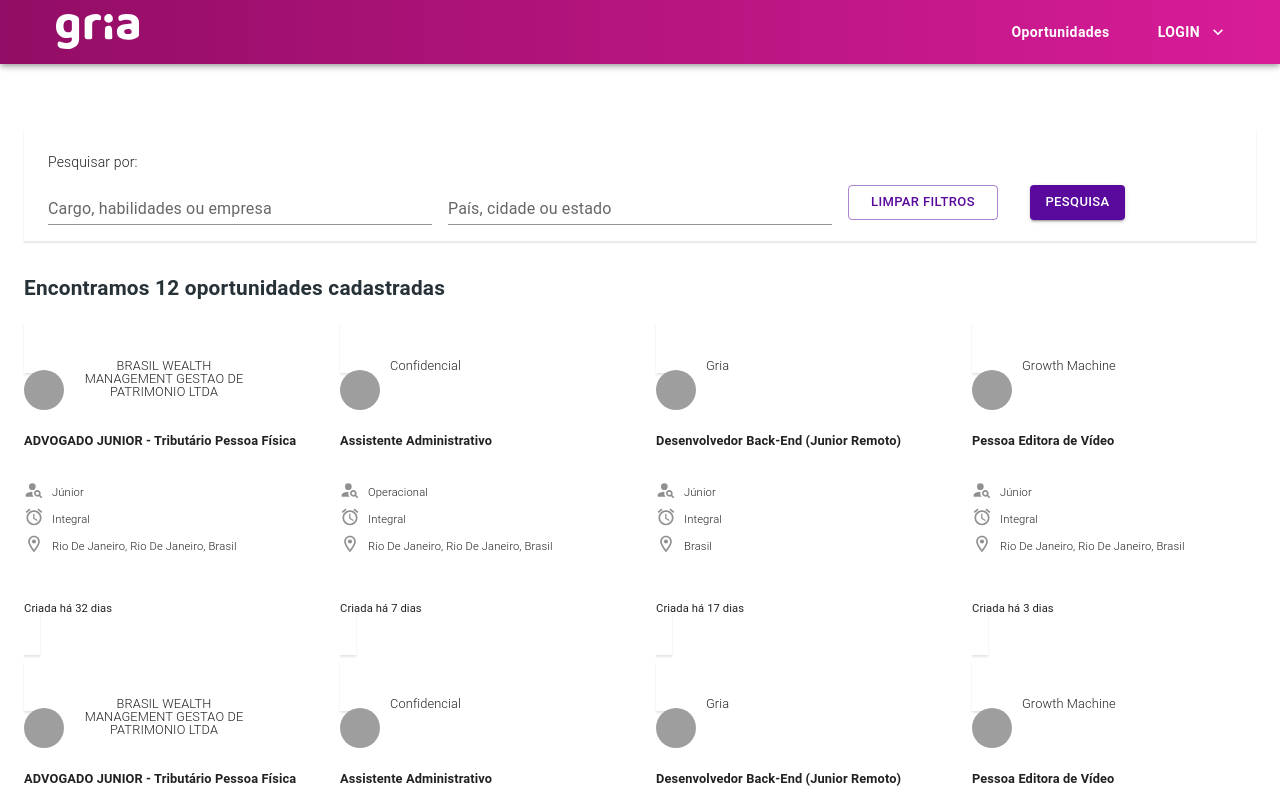
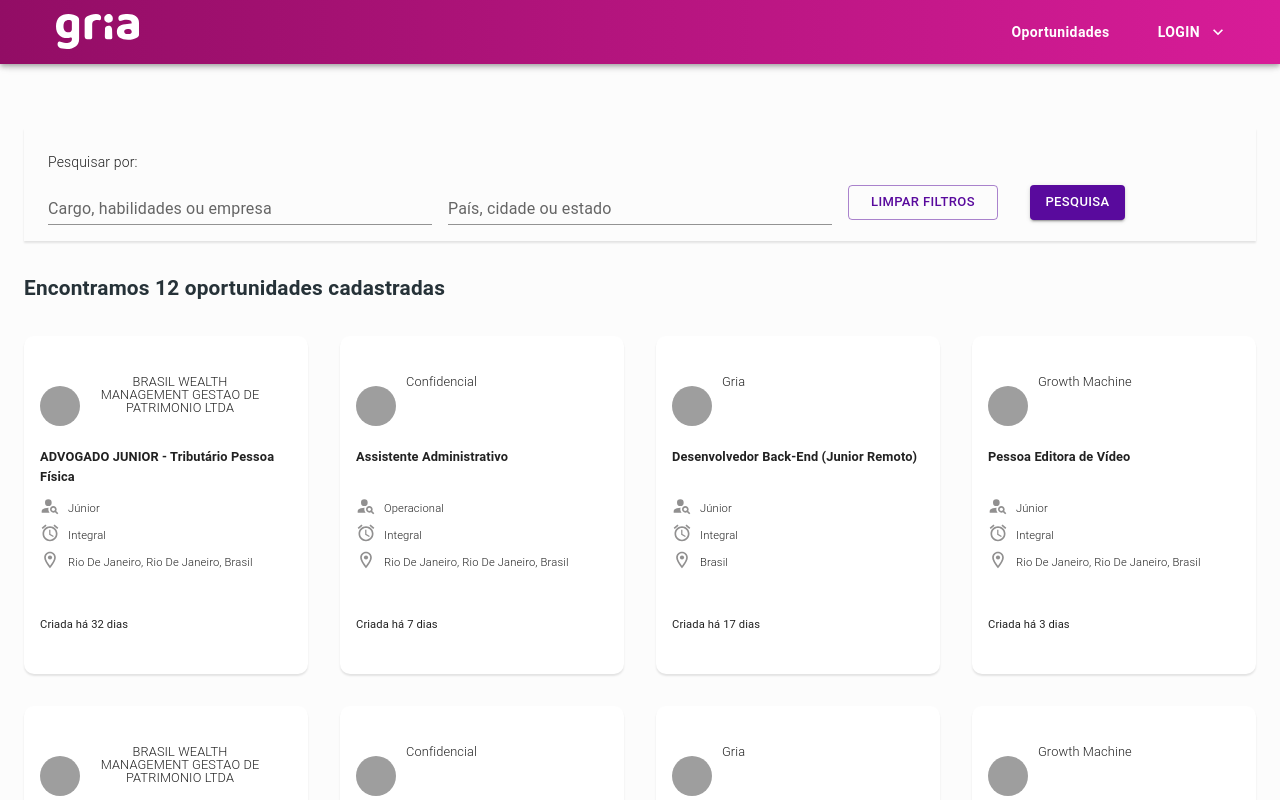
Before and after one commit to HurleySA/Gria, a React (Create React App) app: page / in a window 1280 px wide. Shown: the top 800 px of the page. Built offline with nearby package versions, Linux system fonts and the light colour scheme; data requests are answered from the project's data file; grey boxes are pictures that could not be loaded.

Commit message:
Skeleton

```diff
--- a/package.json
+++ b/package.json
@@ -5,6 +5,7 @@
   "dependencies": {
     "@emotion/react": "^11.7.1",
     "@emotion/styled": "^11.6.0",
+    "@material-ui/lab": "^4.0.0-alpha.60",
     "@mui/icons-material": "^5.2.4",
     "@mui/material": "^5.2.4",
     "@mui/styles": "^5.2.3",
--- a/src/App.tsx
+++ b/src/App.tsx
@@ -3,6 +3,7 @@
 import Header from '../src/components/Header/Header';
 import Catalog from './components/Catalog/Catalog';
 import FilterBar from './components/FilterBar/FilterBar';
+import { CssBaseline } from '@mui/material';
 
 const theme = createTheme({
   palette: {
@@ -43,6 +44,7 @@
 
   return (
     <ThemeProvider theme={theme}>
+      <CssBaseline/>
       <Header/>
       <FilterBar/>
       <Catalog/>
--- a/src/components/Catalog/Catalog.tsx
+++ b/src/components/Catalog/Catalog.tsx
@@ -1,20 +1,8 @@
-import { Avatar, Box, Container, Grid, Link, Pagination, Typography } from "@mui/material"
+import { Avatar, Box, Container, Grid, Link, Pagination, Skeleton, Typography } from "@mui/material"
 import { makeStyles } from "@mui/styles"
-import PersonSearchIcon from '@mui/icons-material/PersonSearch';
-import AccessAlarmIcon from '@mui/icons-material/AccessAlarm';
-import LocationOnOutlinedIcon from '@mui/icons-material/LocationOnOutlined';
+
 import { useCallback, useEffect, useState } from "react";
-
-interface jobsProps{
-    id: number;
-    nameCompany: string;
-    srcLogo: string;
-    nameJob: string;
-    position: string;
-    period: string;
-    location: string;
-    date: Date;
-}
+import CatalogItem from "../CatalogItem";
 
 const useStyles = makeStyles({
     totalJobsH2:{
@@ -23,13 +11,6 @@
         fontSize:'1.3rem',
         letterSpacing:'0.01px',
         color:'#263238'
-    },
-    gridItem: {
-        maxWidth:'300px',
-
-        '&:hover':{
-            cursor:'pointer',
-        },
     },
     teste:{
         padding:"2rem 0rem",
@@ -48,10 +29,15 @@
       }
 
 })
-const getDaysDiff = (data: Date) =>{
-    const daysPostedJob = new Date(data).getTime() / (24*60*60*1000);
-    const diasNow = Date.now() / (24*60*60*1000);
-    return (Math.ceil(diasNow) - Math.ceil(daysPostedJob));
+interface jobsProps{
+    id: number,
+    nameCompany: string,
+    srcLogo: string,
+    nameJob: string,
+    position: string,
+    period: string,
+    location: string,
+    date: Date,
 }
 export default function Catalog() {
     const [loading, setLoading] = useState<Boolean>(true);
@@ -79,56 +65,27 @@
         })
     },[])
 
+    console.log(loading);
     const classes = useStyles();
     return (
         <Container maxWidth="lg">
+            { jobs.length > 0 ?
             <Typography variant="body1" component="div" sx={{fontSize:'1.3rem', fontWeight:'bold'}} className={classes.teste}>
-                Encontramos {jobs.length} oportunidades cadastradas
+                 Encontramos {jobs.length} oportunidades cadastradas
+            </Typography> :
+            <Typography variant="body1" component="div" sx={{fontSize:'1.3rem', fontWeight:'bold'}} className={classes.teste}>
+                Não encontramos oportunidades cadastradas
             </Typography>
+            }
+
             <Grid container spacing={4}>
-                {currentJobs.map(job => (
-                    <Grid item lg={3} md={4} sm={6} xs={9} key={job.id} sx={{maxWidth:"300px"}}>
-                    <Link href="https://www.gria.io/" underline="none" color="inherit" sx={{padding:"1rem",boxShadow:'0px 2px 2px rgb(0 0 0 / 10%)', height:"100%"}} className={classes.gridItem}>
-                        <Box sx={{display:'flex',alignItems:'center'}}>
-                            <Avatar alt="Remy Sharp" src={job.srcLogo} sx={{marginRight:'10px'}}/>
-                            <Typography variant="body1" component="div" align="center" sx={{maxWidth:"180px", height:"60px", fontSize:".8rem", fontWeight:"300", lineHeight:".8rem"}} >
-                            {job.nameCompany}
-                            </Typography>
-                        </Box>
-                        <Box sx={{height:"60px"}}>
-                        <Typography variant="body1" component="div" sx={{fontSize:".8rem", fontWeight:'bold', padding:".7rem 0rem 0rem 0rem"}}>
-                            {job.nameJob}
-                        </Typography>
-                        </Box>
-                        <Grid container direction="row" alignItems="center" spacing={1}>
-                            <Grid item>
-                                <PersonSearchIcon fontSize="small" sx={{color: '#919090'}}/>
-                            </Grid>
-                            <Grid item sx={{fontSize:".7rem", fontWeight:"300", lineHeight:".8rem"}}>
-                                {job.position}
-                            </Grid>
-                        </Grid>
-                        <Grid container direction="row" alignItems="center" spacing={1}>
-                            <Grid item>
-                                <AccessAlarmIcon fontSize="small" sx={{color: '#919090'}}/>
-                            </Grid>
-                            <Grid item sx={{fontSize:".7rem", fontWeight:"300", lineHeight:".8rem"}}>
-                                {job.period}
-                            </Grid>
-                        </Grid>
-                        <Grid container direction="row" alignItems="center" spacing={1}>
-                            <Grid item>
-                                <LocationOnOutlinedIcon fontSize="small" sx={{color: '#919090'}}/>
-                            </Grid>
-                            <Grid item sx={{fontSize:".7rem", fontWeight:"300", lineHeight:".8rem"}}>
-                                {job.location}
-                            </Grid>
-                        </Grid>
-                        <Typography variant="body1" component="div" sx={{fontSize:".7rem", margin:"2.5rem  0rem 0rem 0rem"}}>
-                            Criada há {getDaysDiff(job.date)} dias
-                        </Typography>
-                     </Link>
-                 </Grid>
+                {(loading ? Array.from(new Array(8)) : currentJobs).map((job, index) => (
+                     <Grid key={index} item lg={3} md={4} sm={6} xs={9} sx={{maxWidth:"270px"}}>
+                        {job ?(
+                            <CatalogItem key={job.id} job={job}/>)
+                        :  (<Skeleton variant="rectangular" height={200} />)
+                        }
+                     </Grid>
                 ))}
 
 
--- /dev/null
+++ b/src/components/CatalogItem/index.tsx
@@ -0,0 +1,94 @@
+import { Avatar, Box, Grid, Link, Typography } from '@mui/material'
+import PersonSearchIcon from '@mui/icons-material/PersonSearch';
+import AccessAlarmIcon from '@mui/icons-material/AccessAlarm';
+import LocationOnOutlinedIcon from '@mui/icons-material/LocationOnOutlined';
+import { makeStyles } from "@mui/styles"
+
+
+interface jobsProps{
+    id: number,
+    nameCompany: string,
+    srcLogo: string,
+    nameJob: string,
+    position: string,
+    period: string,
+    location: string,
+    date: Date,
+}
+
+interface itemProps{
+    job: jobsProps,
+}
+
+const useStyles = makeStyles({
+    gridContainer:{
+        padding:"1rem",
+        backgroundColor:"#ffffff",
+        boxShadow:"0px 2px 2px rgb(0 0 0 / 10%)",
+        borderRadius: "10px",
+    },
+    gridItem: {
+        maxWidth:'300px',
+        height: "100%",
+        padding:"1rem",
+
+        '&:hover':{
+            cursor:'pointer',
+        },
+    },
+})
+
+export default function CatalogItem(props: itemProps ) {
+
+    const getDaysDiff = (data: Date) =>{
+        const daysPostedJob = new Date(data).getTime() / (24*60*60*1000);
+        const diasNow = Date.now() / (24*60*60*1000);
+        return (Math.ceil(diasNow) - Math.ceil(daysPostedJob));
+    }
+
+    const classes = useStyles();
+    return (
+        <Grid className={classes.gridContainer}>
+                        <Link href="https://www.gria.io/" underline="none" color="inherit" className={classes.gridItem}>
+                            <Box sx={{display:'flex',alignItems:'center'}}>
+                                <Avatar alt="Remy Sharp" src={props.job.srcLogo} sx={{marginRight:'10px'}}/>
+                                <Typography variant="body1" component="div" align="center" sx={{maxWidth:"180px", height:"60px", fontSize:".8rem", fontWeight:"300", lineHeight:".8rem", display:"inline-block"}} >
+                                {props.job.nameCompany}
+                                </Typography>
+                            </Box>
+                            <Box sx={{height:"60px"}}>
+                            <Typography variant="body1" component="div" sx={{fontSize:".8rem", fontWeight:'bold', padding:".7rem 0rem 0rem 0rem"}}>
+                                {props.job.nameJob}
+                            </Typography>
+                            </Box>
+                            <Grid container direction="row" alignItems="center" spacing={1}>
+                                <Grid item>
+                                    <PersonSearchIcon fontSize="small" sx={{color: '#919090'}}/>
+                                </Grid>
+                                <Grid item sx={{fontSize:".7rem", fontWeight:"300", lineHeight:".8rem"}}>
+                                    {props.job.position}
+                                </Grid>
+                            </Grid>
+                            <Grid container direction="row" alignItems="center" spacing={1}>
+                                <Grid item>
+                                    <AccessAlarmIcon fontSize="small" sx={{color: '#919090'}}/>
+                                </Grid>
+                                <Grid item sx={{fontSize:".7rem", fontWeight:"300", lineHeight:".8rem"}}>
+                                    {props.job.period}
+                                </Grid>
+                            </Grid>
+                            <Grid container direction="row" alignItems="center" spacing={1}>
+                                <Grid item>
+                                    <LocationOnOutlinedIcon fontSize="small" sx={{color: '#919090'}}/>
+                                </Grid>
+                                <Grid item sx={{fontSize:".7rem", fontWeight:"300", lineHeight:".8rem"}}>
+                                    {props.job.location}
+                                </Grid>
+                            </Grid>
+                            <Typography variant="body1" component="div" sx={{fontSize:".7rem", margin:"2.5rem  0rem 0rem 0rem"}}>
+                                Criada há {getDaysDiff(props.job.date)} dias
+                            </Typography>
+                        </Link>
+                    </Grid>
+    )
+}
--- a/src/index.tsx
+++ b/src/index.tsx
@@ -1,11 +1,11 @@
 import React from 'react';
 import ReactDOM from 'react-dom';
 import App from './App';
-import { CssBaseline } from '@mui/material';
+
 
 ReactDOM.render(
   <React.StrictMode>
-    <CssBaseline/>
+
     <App />
   </React.StrictMode>,
   document.getElementById('root')
```
Also changed, not shown: 1 other file (tests, documents, lock files or other folders).
